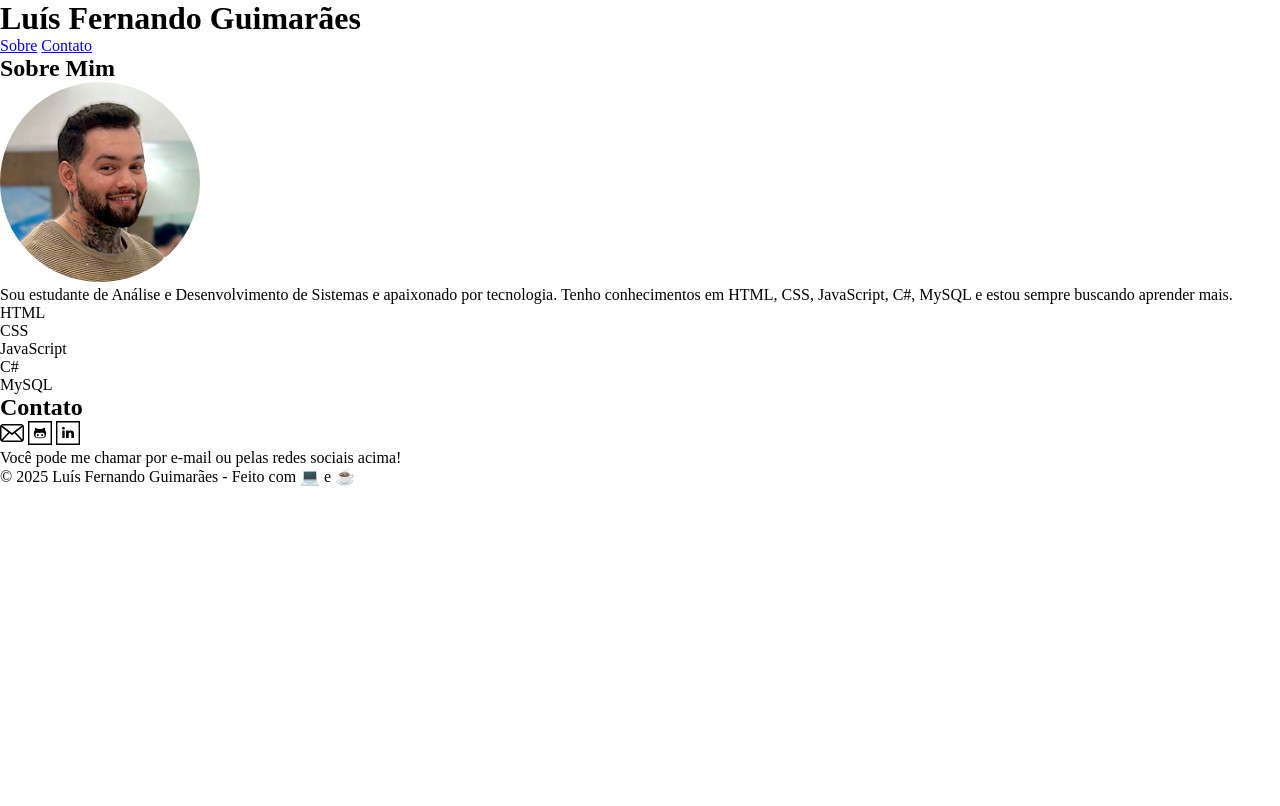
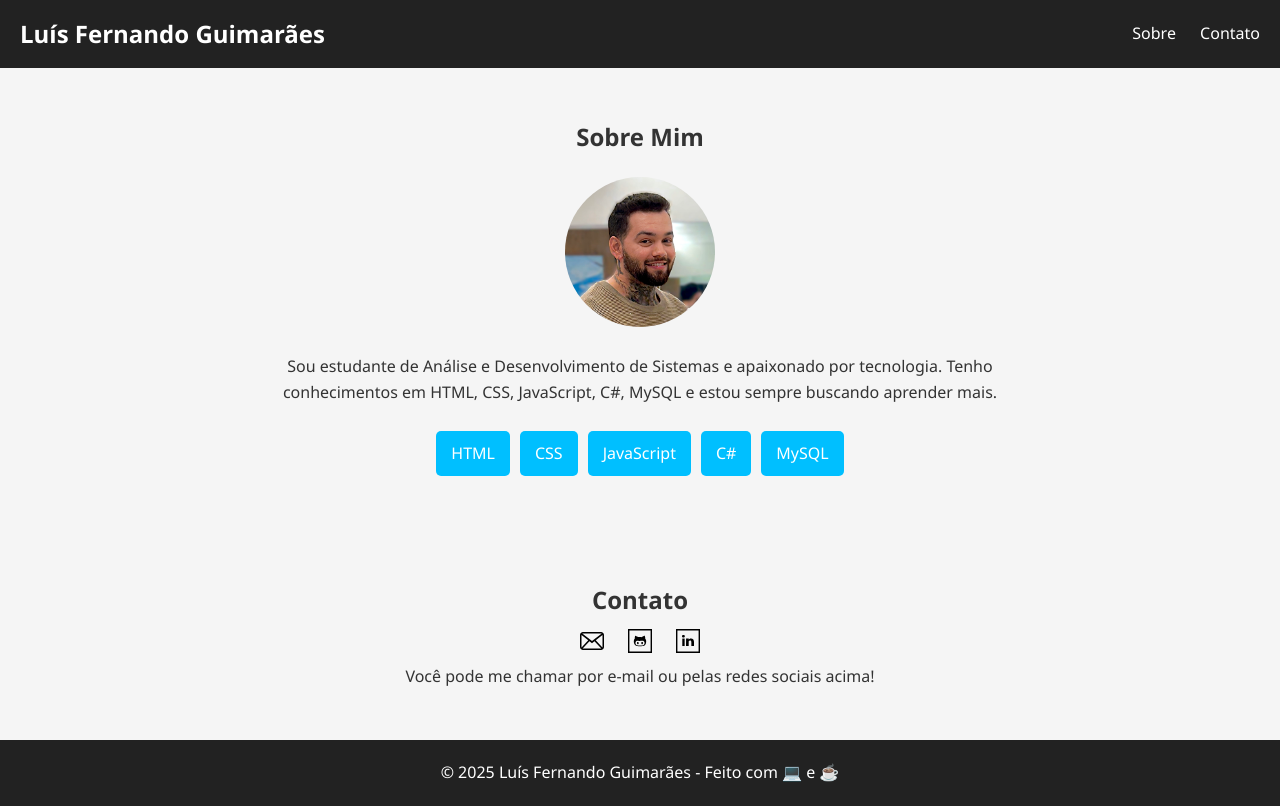
Before and after one commit to LUISGUIMARAES7/Senac_ProgramadorWeb, a plain HTML site: page DOM/aula06/portifolio/index.html in a window 1280 px wide. Drawn offline with Linux system fonts and the light colour scheme.

Commit message:
css portifolio

```diff
--- a/DOM/aula06/portifolio/style.css
+++ b/DOM/aula06/portifolio/style.css
@@ -1,9 +1,77 @@
-*{
-    padding: 0px;
-    margin: 0px;
-}
-
-#img-perfil {
+* {
+    margin: 0;
+    padding: 0;
+    box-sizing: border-box;
+   }
+   body {
+    font-family: 'Segoe UI', sans-serif;
+    line-height: 1.6;
+    background: #f5f5f5;
+    color: #333;
+   }
+   header {
+    background: #222;
+    color: white;
+    padding: 15px 20px;
+    display: flex;
+    justify-content: space-between;
+    align-items: center;
+    position: sticky;
+    top: 0;
+    z-index: 100;
+   }
+   header h1 {
+    font-size: 24px;
+   }
+   nav a {
+    color: white;
+    margin-left: 20px;
+    text-decoration: none;
+    transition: color 0.3s;
+   }
+   nav a:hover {
+    color: #00bfff;
+   }
+   .secao {
+    padding: 50px 20px;
+    max-width: 800px;
+    margin: auto;
+    text-align: center;
+   }
+   #sobre img {
     border-radius: 50%;
-    width: 200px;
-}
+    margin: 20px 0;
+    width: 150px;
+    height: 150px;
+    object-fit: cover;
+   }
+   .habilidades {
+    list-style: none;
+    display: flex;
+    justify-content: center;
+    flex-wrap: wrap;
+    margin-top: 20px;
+   }
+   .habilidades li {
+    background: #00bfff;
+    color: white;
+    padding: 10px 15px;
+    margin: 5px;
+    border-radius: 5px;
+   }
+   .icones-contato a {
+    font-size: 28px;
+    margin: 10px;
+    color: #333;
+    transition: transform 0.3s, color 0.3s;
+   }
+   .icones-contato a:hover {
+    color: #00bfff;
+    transform: scale(1.2);
+   }
+   footer {
+    text-align: center;
+    padding: 20px;
+    background: #222;
+    color: white;
+   }
```
